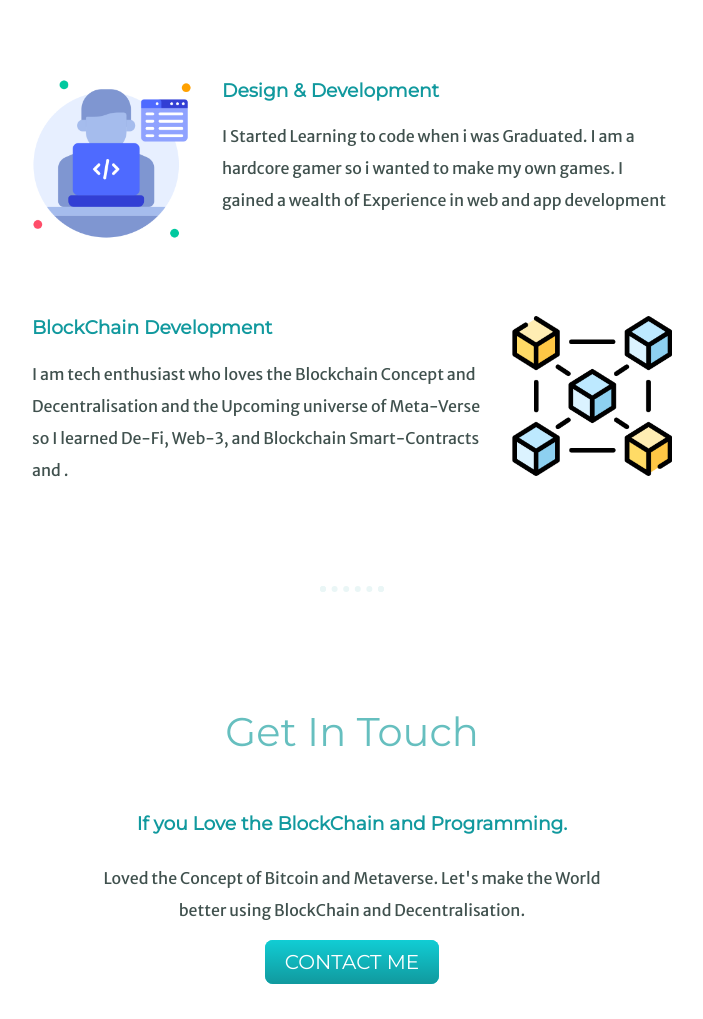
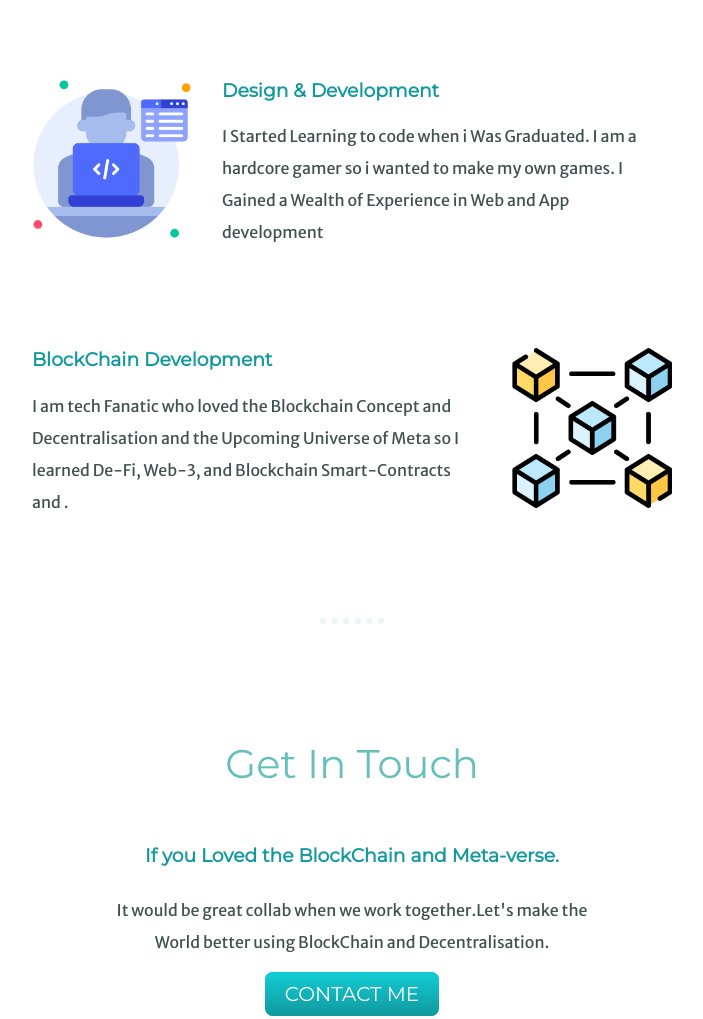
Before and after one commit to AlphaitAbhi/cv, a plain HTML site: page index.html in a window 1280 px wide. Shown: the part 1500-2519 px from the top of the page, without its empty margins (288-991 px from the left). Drawn offline with Linux system fonts and the light colour scheme.

Commit message:
Update index.html

```diff
--- a/index.html
+++ b/index.html
@@ -25,7 +25,7 @@
     <div class="profile">
       <img class="profile-picture" src="images/man.png" alt="profile-img">
       <h2>Hello.</h2>
-      <p class="intro">I'am a Web and App Developer. I have a good knowledge in front-end and back-end Development. </p>
+      <p class="intro">I'am a Self-taught Web and App Developer without any CS Degree. I have a Good Knowledge in Front-end and Back-end Development. </p>
     </div>
     <hr>
     <div class="skills">
@@ -33,20 +33,20 @@
       <div class="skill-row">
         <img class="web" src="images/web.png" alt="skill-img">
         <h3>Design & Development</h3>
-        <p>I Started Learning to code when i was Graduated. I am a hardcore gamer so i wanted to make my own games. I gained a wealth of Experience in web and app development </p>
+        <p>I Started Learning to code when i Was Graduated. I am a hardcore gamer so i wanted to make my own games. I Gained a Wealth of Experience in Web and App development </p>
 
       </div>
       <div class="skill-row">
         <img class="blockchain" src="images/blockchain.png" alt="">
         <h3>BlockChain Development</h3>
-        <p>I am tech enthusiast who loves the Blockchain Concept and Decentralisation and the Upcoming universe of Meta-Verse so I learned De-Fi, Web-3, and Blockchain Smart-Contracts and .</p>
+        <p>I am tech Fanatic who loved the Blockchain Concept and Decentralisation and the Upcoming Universe of Meta so I learned De-Fi, Web-3, and Blockchain Smart-Contracts and .</p>
       </div>
     </div>
     <hr>
     <div class="contact-me">
       <h2>Get In Touch</h2>
-      <h3>If you Love the BlockChain and Programming.</h3>
-      <p>Loved the Concept of Bitcoin and Metaverse. Let's make the World better using BlockChain and Decentralisation.</p>
+      <h3>If you Loved the BlockChain and Meta-verse.</h3>
+      <p>It would be great collab when we work together.Let's make the World better using BlockChain and Decentralisation.</p>
       <a class="btn" href="mailto:abhishekkashyap933@gmail.com">CONTACT ME</a>
     </div>
   </div>
```
